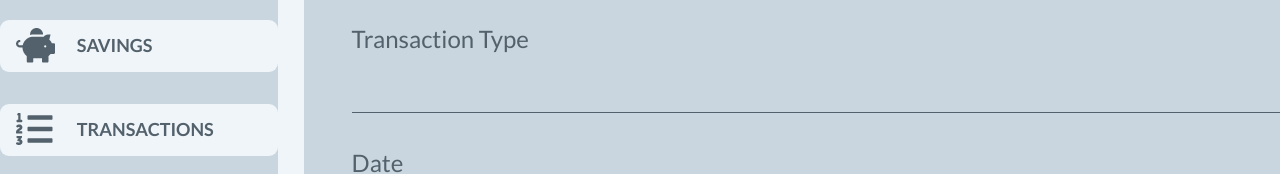
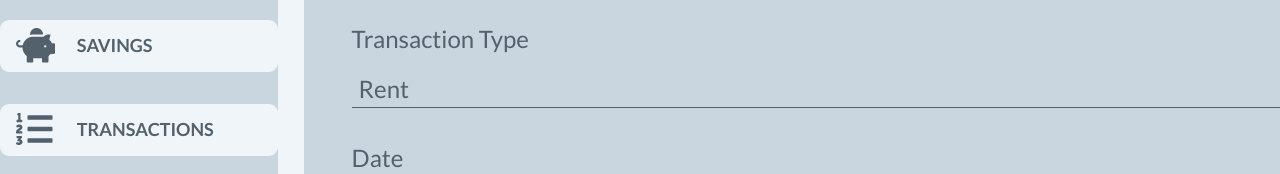
Before and after one commit to AzharMoosa/money-smart, a React (Create React App) app in the folder client/: page /add-transaction in a window 1280 px wide. Shown: the part 289-463 px from the top of the page. Built offline with nearby package versions, Linux system fonts and the light colour scheme; sample sign-in values are in the browser's storage.

Commit message:
Dropdown Selector For Transaction

```diff
--- a/client/src/App.css
+++ b/client/src/App.css
@@ -236,6 +236,30 @@ a {
   border-bottom: solid var(--dark) 1px;
   padding: 3px;
   margin-top: 0.8rem;
+}
+
+.add-transaction-input select {
+  background-color: transparent;
+  color: var(--dark);
+  outline: none;
+  outline-style: none;
+  border-top: none;
+  border-left: none;
+  border-right: none;
+  border-bottom: solid var(--dark) 1px;
+  padding: 3px;
+  margin-top: 0.8rem;
+}
+
+select:focus {
+  outline: none !important;
+  box-shadow: none !important;
+}
+
+option {
+  background-color: var(--secondary-bg);
+  color: var(--dark);
+  font-size: 15px;
 }
 
 .add-transaction-input textarea {
--- a/client/src/screens/AddTransactionScreen.js
+++ b/client/src/screens/AddTransactionScreen.js
@@ -9,7 +9,7 @@ import moment from "moment";
 
 const AddTransactionScreen = ({ history }) => {
   const [transactionName, setTransactionName] = useState("");
-  const [transactionType, setTransactionType] = useState("");
+  const [transactionType, setTransactionType] = useState("Rent");
   const [date, setDate] = useState("");
   const [amount, setAmount] = useState("");
   const [information, setInformation] = useState("");
@@ -67,13 +67,31 @@ const AddTransactionScreen = ({ history }) => {
             </div>
             <div className="add-transaction-input">
               <label htmlFor="transactionType">Transaction Type</label>
-              <input
+              <select
+                value={transactionType}
+                type="transactionType"
+                id="transactionType"
+                required
+                onChange={(e) => setTransactionType(e.target.value)}
+              >
+                <option selected="selected" value="Rent">
+                  Rent
+                </option>
+                <option value="Food">Food</option>
+                <option value="Going Out">Going Out</option>
+                <option value="Clothes/Shoes">Clothes</option>
+                <option value="Groceries">Groceries</option>
+                <option value="Bills">Bills</option>
+                <option value="Holiday">Holiday</option>
+                <option value="Other">Other</option>
+              </select>
+              {/* <input
                 type="transactionType"
                 id="transactionType"
                 value={transactionType}
                 required
                 onChange={(e) => setTransactionType(e.target.value)}
-              />
+              /> */}
             </div>
 
             <div className="add-transaction-input">
```
